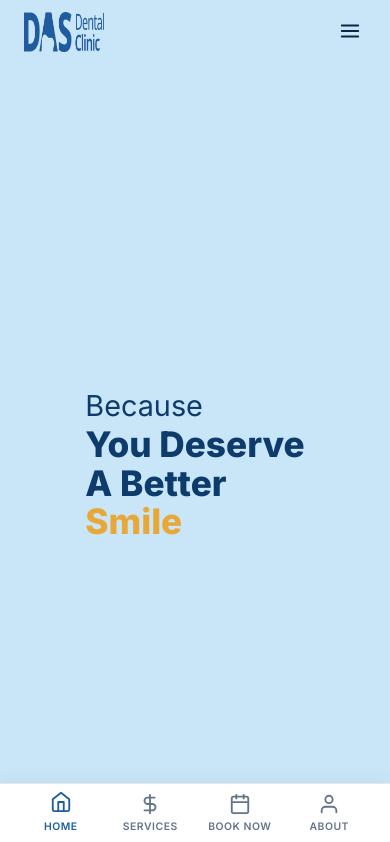
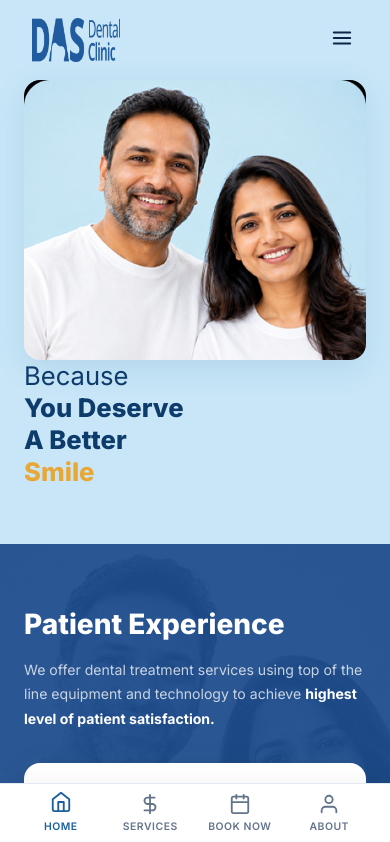
Before and after one commit to nitinsharmaji0911-ops/dr-das, a Next.js app: page / in a window 390 px wide. Shown: the top 842 px of the page. Built offline with nearby package versions, Linux system fonts and the light colour scheme.

Commit message:
fix: exact Figma hero layout - absolute positioned overlapping denture, photo card right, text left

```diff
--- a/src/app/page.module.css
+++ b/src/app/page.module.css
@@ -1,90 +1,91 @@
 /* ══════════════════════════════════════════
-   1. HERO
+   1. HERO  — Figma-exact overlapping layout
 ══════════════════════════════════════════ */
 .hero {
+  position: relative;
   background: var(--bg-page);
-  min-height: 100vh;
-  padding-top: 70px;
-  display: flex;
-  align-items: center;
+  width: 100%;
+  height: 520px;          /* matches Figma hero height */
   overflow: hidden;
 }
 
-.heroInner {
-  max-width: 1100px;
-  margin: 0 auto;
-  padding: 3rem 1.5rem 4rem;
-  display: grid;
-  grid-template-columns: 1fr 1fr 1fr;
-  gap: 0;
-  align-items: center;
-  min-height: calc(100vh - 70px);
-}
-
+/* ─── Text block: fixed left ─── */
 .heroText {
+  position: absolute;
+  left: 6%;
+  top: 50%;
+  transform: translateY(-50%);
+  z-index: 3;
   display: flex;
   flex-direction: column;
   gap: 0;
-  z-index: 2;
 }
 
 .heroPre {
-  font-size: 1.8rem;
+  font-size: 1.9rem;
   font-weight: 400;
   color: var(--primary-dark);
-  line-height: 1.2;
-  margin-bottom: 0.1rem;
+  line-height: 1.25;
+  margin: 0;
 }
 
 .heroTitle {
-  font-size: 2.4rem;
+  font-size: 1.9rem;
   font-weight: 800;
   color: var(--primary-dark);
-  line-height: 1.1;
+  line-height: 1.25;
+  margin: 0;
 }
 
 .heroGold {
   color: var(--gold);
+  font-weight: 800;
   display: block;
-  font-weight: 800;
 }
 
+/* ─── Denture: floats center-left, overlaps photo ─── */
 .heroDenture {
-  display: flex;
-  justify-content: center;
-  align-items: flex-end;
+  position: absolute;
+  left: 28%;          /* where denture starts */
+  bottom: 0;
   z-index: 2;
-  padding-bottom: 1rem;
+  width: 42%;
+  pointer-events: none;
 }
 
 .dentureImg {
   width: 100%;
-  max-width: 320px;
+  height: auto;
   object-fit: contain;
-  filter: drop-shadow(0 20px 40px rgba(26, 95, 158, 0.15));
+  filter: drop-shadow(0 20px 50px rgba(26, 95, 158, 0.18));
   animation: floatDenture 4s ease-in-out infinite;
 }
 
 @keyframes floatDenture {
-  0%, 100% { transform: translateY(0); }
-  50% { transform: translateY(-12px); }
+  0%, 100% { transform: translateY(0px); }
+  50% { transform: translateY(-10px); }
 }
 
+/* ─── Photo card: right side ─── */
 .heroPhotoCard {
-  display: flex;
-  justify-content: flex-end;
-  align-items: center;
-  z-index: 2;
+  position: absolute;
+  right: 4%;
+  top: 50%;
+  transform: translateY(-50%);
+  width: 46%;
+  height: 88%;
+  border-radius: 22px;
+  overflow: hidden;
+  z-index: 1;
+  box-shadow: 0 8px 32px rgba(26, 95, 158, 0.12);
 }
 
 .heroPhoto {
   width: 100%;
-  max-width: 280px;
-  height: 340px;
+  height: 100%;
   object-fit: cover;
-  object-position: top center;
-  border-radius: 20px;
-  box-shadow: 0 16px 48px rgba(26, 95, 158, 0.18);
+  object-position: center top;
+  display: block;
 }
 
 /* ══════════════════════════════════════════
@@ -485,7 +486,7 @@
 }
 
 .footerLogoImg {
-  height: 48px;
+  height: 52px;
   width: auto;
   object-fit: contain;
 }
@@ -503,11 +504,28 @@
    RESPONSIVE
 ══════════════════════════════════════════ */
 @media (max-width: 900px) {
-  .heroInner {
-    grid-template-columns: 1fr 1fr;
-    gap: 1.5rem;
+  .hero {
+    height: 440px;
   }
-  .heroDenture { display: none; }
+
+  .heroText {
+    left: 4%;
+  }
+
+  .heroTitle,
+  .heroPre {
+    font-size: 1.6rem;
+  }
+
+  .heroPhotoCard {
+    width: 52%;
+    right: 2%;
+  }
+
+  .heroDenture {
+    left: 24%;
+    width: 46%;
+  }
 
   .experienceInner {
     grid-template-columns: 1fr;
@@ -516,16 +534,36 @@
 }
 
 @media (max-width: 640px) {
-  .heroInner {
-    grid-template-columns: 1fr;
-    text-align: left;
-    padding-top: 5rem;
+  .hero {
+    height: auto;
+    min-height: 380px;
+    padding: 80px 0 2rem;
   }
 
-  .heroPhotoCard { display: none; }
-  .heroDenture { display: none; }
+  .heroText {
+    position: relative;
+    left: auto;
+    top: auto;
+    transform: none;
+    padding: 0 1.5rem;
+    z-index: 3;
+    margin-bottom: 1.5rem;
+  }
 
-  .heroTitle { font-size: 2.2rem; }
+  .heroPhotoCard {
+    position: relative;
+    right: auto;
+    top: auto;
+    transform: none;
+    width: calc(100% - 3rem);
+    height: 280px;
+    margin: 0 auto;
+    border-radius: 16px;
+  }
+
+  .heroDenture {
+    display: none;
+  }
 
   .treatmentsGrid {
     grid-template-columns: repeat(2, 1fr);
--- a/src/app/page.tsx
+++ b/src/app/page.tsx
@@ -54,27 +54,25 @@ export default function Home() {
 
       {/* ══════════════ 1. HERO ══════════════ */}
       <section className={styles.hero}>
-        <div className={styles.heroInner}>
-          {/* Left text */}
-          <div className={styles.heroText}>
-            <p className={styles.heroPre}>Because</p>
-            <h1 className={styles.heroTitle}>
-              You Deserve<br />A Better<br />
-              <span className={styles.heroGold}>Smile</span>
-            </h1>
-          </div>
+        {/* Photo card — behind everything, right side */}
+        <div className={styles.heroPhotoCard}>
+          {/* eslint-disable-next-line @next/next/no-img-element */}
+          <img src="/images/hero_couple.jpg" alt="Happy patients at Das Dental Clinic" className={styles.heroPhoto} />
+        </div>
 
-          {/* Center – 3D denture model */}
-          <div className={styles.heroDenture}>
-            {/* eslint-disable-next-line @next/next/no-img-element */}
-            <img src="/images/denture_hero.png" alt="Dental model" className={styles.dentureImg} />
-          </div>
+        {/* Denture — floats center, overlapping photo and text */}
+        <div className={styles.heroDenture}>
+          {/* eslint-disable-next-line @next/next/no-img-element */}
+          <img src="/images/denture_hero.png" alt="Dental model" className={styles.dentureImg} />
+        </div>
 
-          {/* Right – doctor + patient photo card */}
-          <div className={styles.heroPhotoCard}>
-            {/* eslint-disable-next-line @next/next/no-img-element */}
-            <img src="/images/hero_couple.jpg" alt="Happy patients at Das Dental Clinic" className={styles.heroPhoto} />
-          </div>
+        {/* Text — front left */}
+        <div className={styles.heroText}>
+          <p className={styles.heroPre}>Because</p>
+          <h1 className={styles.heroTitle}>
+            You Deserve<br />A Better<br />
+            <span className={styles.heroGold}>Smile</span>
+          </h1>
         </div>
       </section>
 
--- a/src/components/Navbar.module.css
+++ b/src/components/Navbar.module.css
@@ -1,23 +1,23 @@
 .navbar {
-  position: fixed;
+  position: absolute;    /* sits on top of hero, not fixed */
   top: 0;
   left: 0;
   right: 0;
-  z-index: 100;
+  z-index: 10;
   background: transparent;
-  padding: 0.75rem 0;
+  padding: 0;
 }
 
 .inner {
-  max-width: 1100px;
+  max-width: 1200px;
   margin: 0 auto;
-  padding: 0 1.5rem;
+  padding: 1.1rem 2rem;
   display: flex;
   align-items: center;
   justify-content: space-between;
 }
 
-/* Logo */
+/* Logo image */
 .logo {
   display: flex;
   align-items: center;
@@ -26,30 +26,30 @@
 }
 
 .logoImg {
-  height: 40px;
+  height: 44px;
   width: auto;
   object-fit: contain;
 }
 
-/* Pill nav */
+/* Pill nav — white translucent, pill shape */
 .pill {
   display: flex;
   align-items: center;
-  background: rgba(255, 255, 255, 0.65);
-  backdrop-filter: blur(12px);
-  -webkit-backdrop-filter: blur(12px);
+  background: rgba(255, 255, 255, 0.7);
+  backdrop-filter: blur(8px);
+  -webkit-backdrop-filter: blur(8px);
   border-radius: 100px;
   padding: 0.3rem 0.4rem;
-  gap: 0.15rem;
-  border: 1px solid rgba(255, 255, 255, 0.8);
-  box-shadow: 0 2px 12px rgba(26, 95, 158, 0.08);
+  gap: 0.1rem;
+  border: 1px solid rgba(255, 255, 255, 0.9);
+  box-shadow: 0 2px 16px rgba(26, 95, 158, 0.08);
 }
 
 .pillLink {
-  font-size: 0.82rem;
+  font-size: 0.86rem;
   font-weight: 500;
-  color: var(--text-body);
-  padding: 0.45rem 1.1rem;
+  color: var(--primary-dark);
+  padding: 0.45rem 1.2rem;
   border-radius: 100px;
   transition: all 0.2s ease;
   text-decoration: none;
@@ -70,7 +70,7 @@
   background: var(--primary-dark);
 }
 
-/* Hamburger */
+/* Mobile hamburger */
 .hamburger {
   display: none;
   color: var(--text-dark);
```
